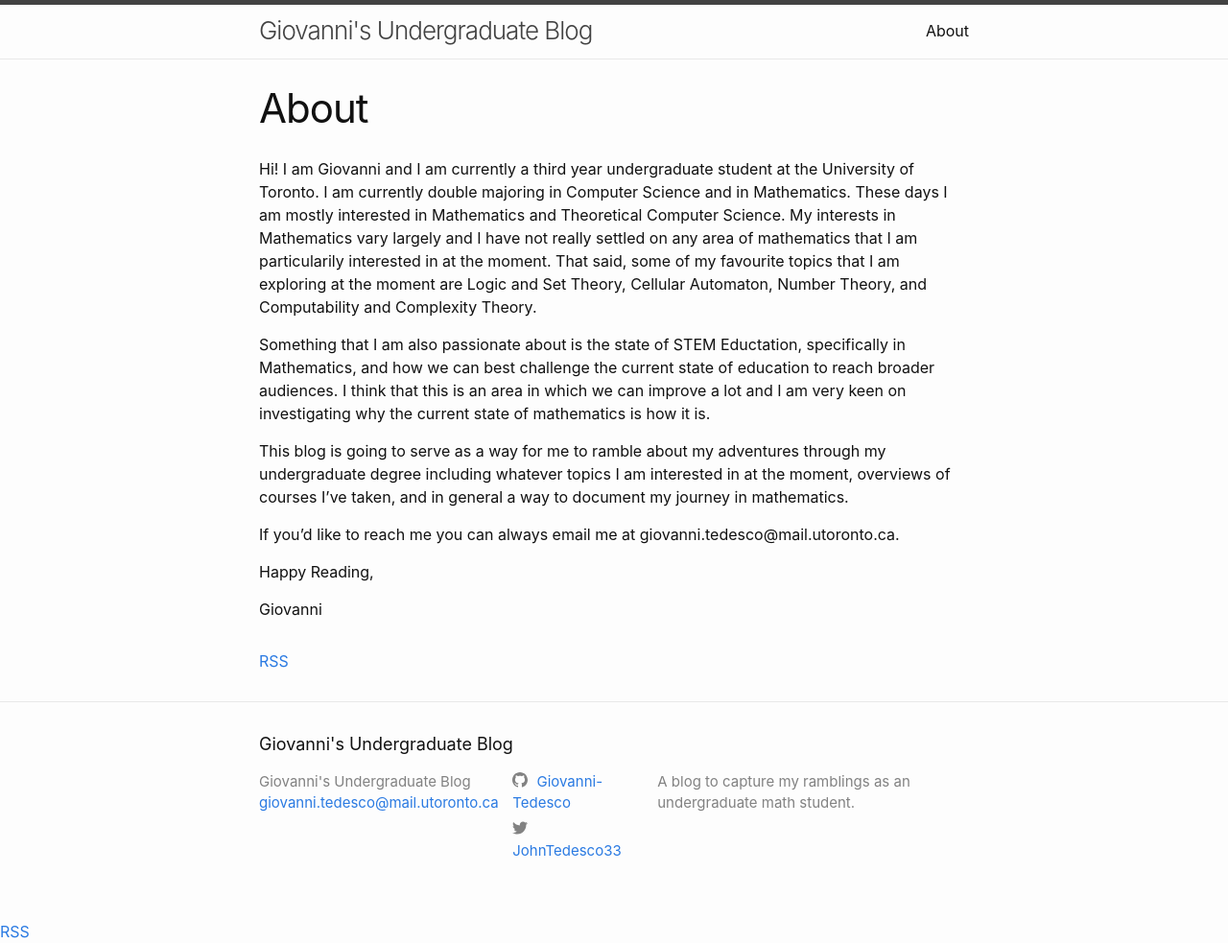
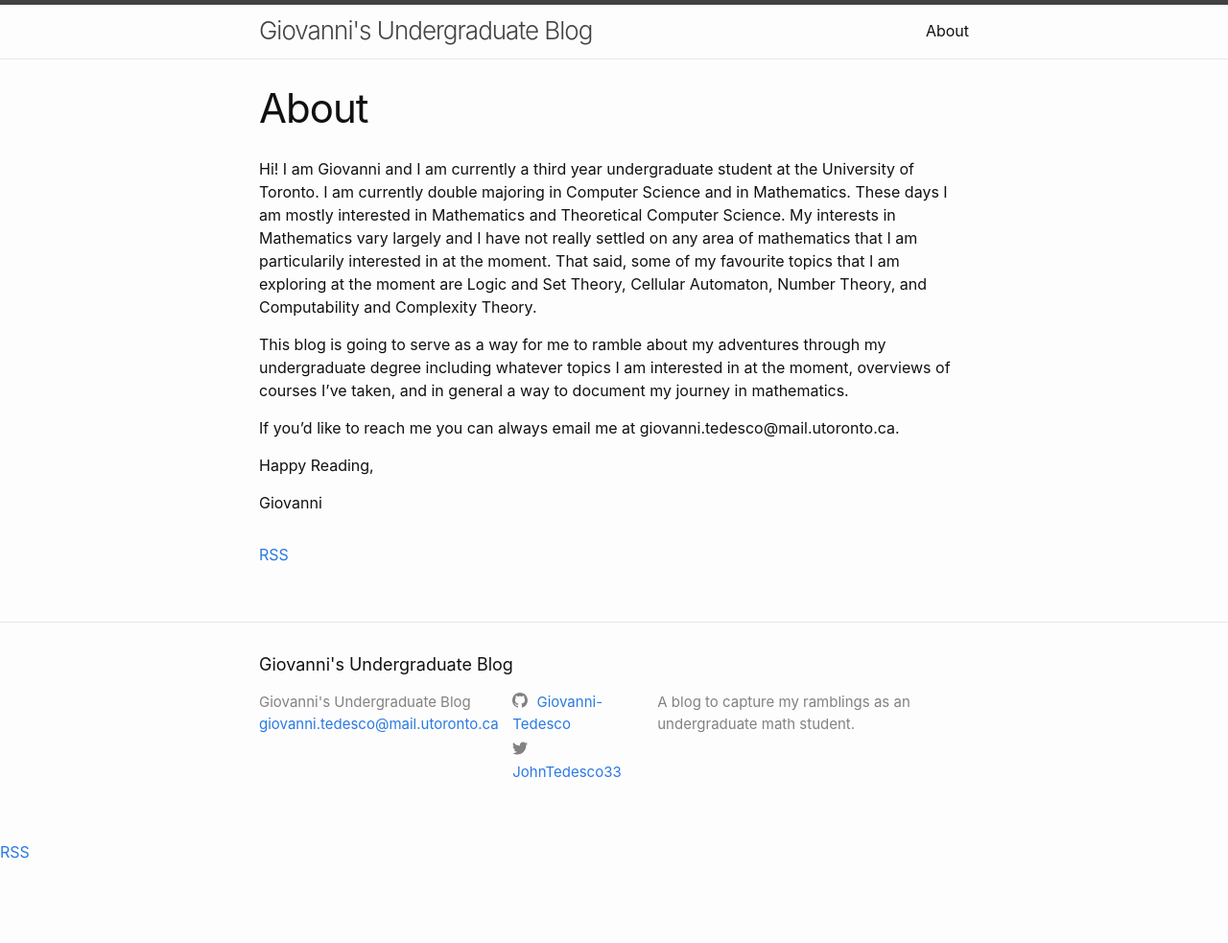
Before and after one commit to Giovanni-Tedesco/undergrad-blog, a Jekyll site: the page built from about.md, in a window 1280 px wide. Shown: the whole page at 96% size. Built offline with Jekyll 4.4.1, drawn with Linux system fonts in a browser that asks for light colours; after the commit the page ends 900 px from its top, so only the background shows below that.

Commit message:
Changes about

```diff
--- a/about.md
+++ b/about.md
@@ -6,7 +6,6 @@ permalink: /about/
 
 Hi! I am Giovanni and I am currently a third year undergraduate student at the University of Toronto. I am currently double majoring in Computer Science and in Mathematics. These days I am mostly interested in Mathematics and Theoretical Computer Science. My interests in Mathematics vary largely and I have not really settled on any area of mathematics that I am particularily interested in at the moment. That said, some of my favourite topics that I am exploring at the moment are Logic and Set Theory, Cellular Automaton, Number Theory, and Computability and Complexity Theory.
 
-Something that I am also passionate about is the state of STEM Eductation, specifically in Mathematics, and how we can best challenge the current state of education to reach broader audiences. I think that this is an area in which we can improve a lot and I am very keen on investigating why the current state of mathematics is how it is.
 
 This blog is going to serve as a way for me to ramble about my adventures through my undergraduate degree including whatever topics I am interested in at the moment, overviews of courses I've taken, and in general a way to document my journey in mathematics.
 
```
